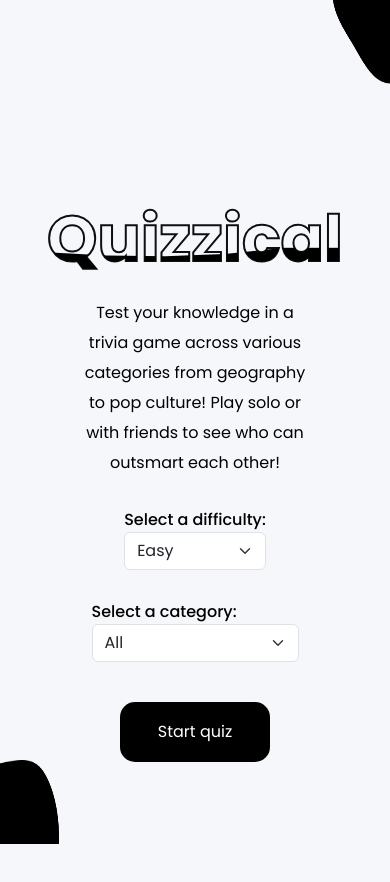
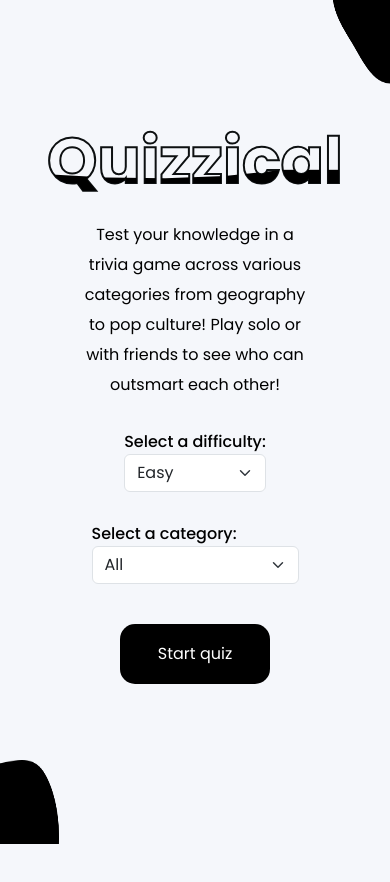
Before and after one commit to steph-xue/quizzical, a React (Vite) app: page / in a window 390 px wide. Shown: the top 882 px of the page. After the commit the page ends 844 px from the top, so only its background shows below. Built offline with nearby package versions, Linux system fonts and the light colour scheme.

Commit message:
fix sizing for mobile

```diff
--- a/src/components/Question.jsx
+++ b/src/components/Question.jsx
@@ -87,6 +87,7 @@ function Question(props) {
     // Render the Question component
     return (
         <div className="question-container">
+            <div className="spacing"></div>
 
             {/* Render the question */}
             <h2 className="question">{decode(props.question)}</h2>
--- a/src/style.css
+++ b/src/style.css
@@ -37,13 +37,6 @@ body {
   body {
     background-size: 15vw 10vh;
   }
-}
-
-main {
-  padding-top: 10%;
-  padding-bottom: 10%;
-  margin-top: 10%;
-  margin-bottom: 10%;
 }
 
 .btn-black {
@@ -190,6 +183,7 @@ main {
   padding-right: 25%;
   padding-top: 2%;
 }
+
 /* .................................. */
 
 @media only screen and (max-width: 1200px), only screen and (max-height: 750px) {
@@ -197,6 +191,11 @@ main {
     padding-left: 10%;
     padding-right: 10%;
   }
+}
+
+.spacing {
+  margin-top: 20px;
+  padding-top: 20px;
 }
 
 .question-container {
```
